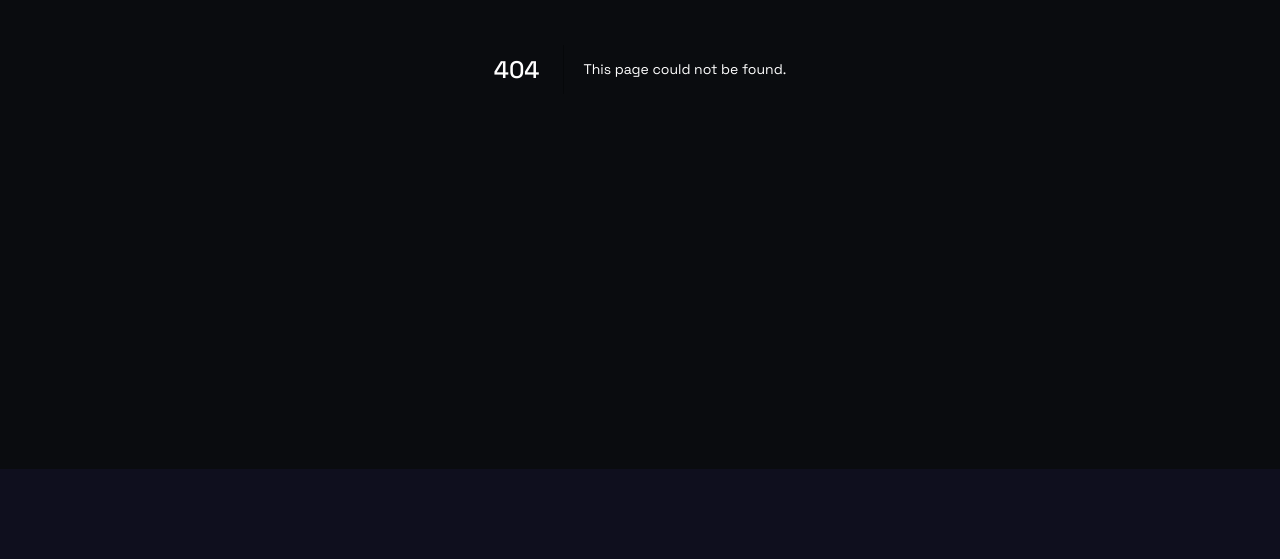
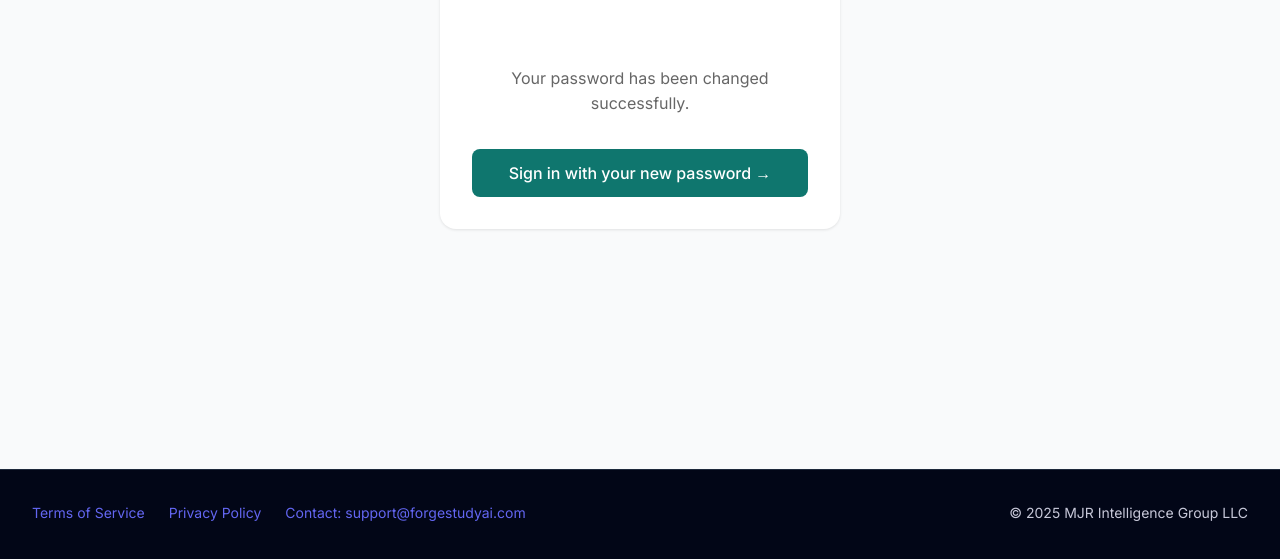
Before and after one commit to mrask31/ForgeStudyAI, a Next.js app: page /password-updated in a window 1280 px wide. Before the commit this address had no page. Shown: the part 331-890 px from the top of the page. Before the commit the page ends 800 px from the top, so only its background shows below. Built offline with nearby package versions, Linux system fonts and the light colour scheme; no server answers.

Commit message:
fix: redirect to static password-updated page on success, bypass React state entirely

```diff
--- a/middleware.ts
+++ b/middleware.ts
@@ -149,6 +149,7 @@ export async function middleware(request: NextRequest) {
       '/signup',
       '/reset',
       '/reset-password',
+      '/password-updated',
       '/auth/callback',
       '/auth/confirm',
       '/auth/reset',
--- /dev/null
+++ b/src/app/(public)/password-updated/page.tsx
@@ -0,0 +1,14 @@
+export default function PasswordUpdatedPage() {
+  return (
+    <div style={{minHeight:'100vh',display:'flex',alignItems:'center',justifyContent:'center',background:'#f9fafb'}}>
+      <div style={{background:'white',borderRadius:'1rem',padding:'2rem',maxWidth:'400px',width:'90%',textAlign:'center',boxShadow:'0 1px 3px rgba(0,0,0,0.1)'}}>
+        <div style={{fontSize:'3rem',marginBottom:'1rem'}}>✓</div>
+        <h1 style={{fontWeight:'bold',fontSize:'1.5rem',marginBottom:'0.5rem'}}>Password updated!</h1>
+        <p style={{color:'#666',marginBottom:'2rem'}}>Your password has been changed successfully.</p>
+        <a href="/login" style={{display:'block',background:'#0f766e',color:'white',padding:'0.75rem',borderRadius:'0.5rem',textDecoration:'none',fontWeight:'500'}}>
+          Sign in with your new password →
+        </a>
+      </div>
+    </div>
+  )
+}
--- a/src/app/(public)/reset-password/ResetPasswordClient.tsx
+++ b/src/app/(public)/reset-password/ResetPasswordClient.tsx
@@ -112,27 +112,11 @@ export default function ResetPasswordClient() {
     setIsLoading(true)
 
     const { error } = await supabase.auth.updateUser({ password: newPassword })
-
     if (error) {
       setError(error.message)
       setIsLoading(false)
-      return
-    }
-
-    // Bypass React state — directly replace the DOM content
-    // This survives any re-renders triggered by onAuthStateChange
-    const card = document.getElementById('reset-password-card')
-    if (card) {
-      card.innerHTML = `
-        <div style="text-align:center;padding:2rem">
-          <div style="font-size:3rem;margin-bottom:1rem">✓</div>
-          <h2 style="font-weight:bold;margin-bottom:0.5rem">Password updated!</h2>
-          <p style="color:#666;margin-bottom:2rem">Your password has been changed successfully.</p>
-          <a href="/login" style="display:block;background:#0f766e;color:white;padding:0.75rem;border-radius:0.5rem;text-decoration:none;font-weight:500">
-            Sign in with your new password →
-          </a>
-        </div>
-      `
+    } else {
+      window.location.href = '/password-updated'
     }
   }
 
```
